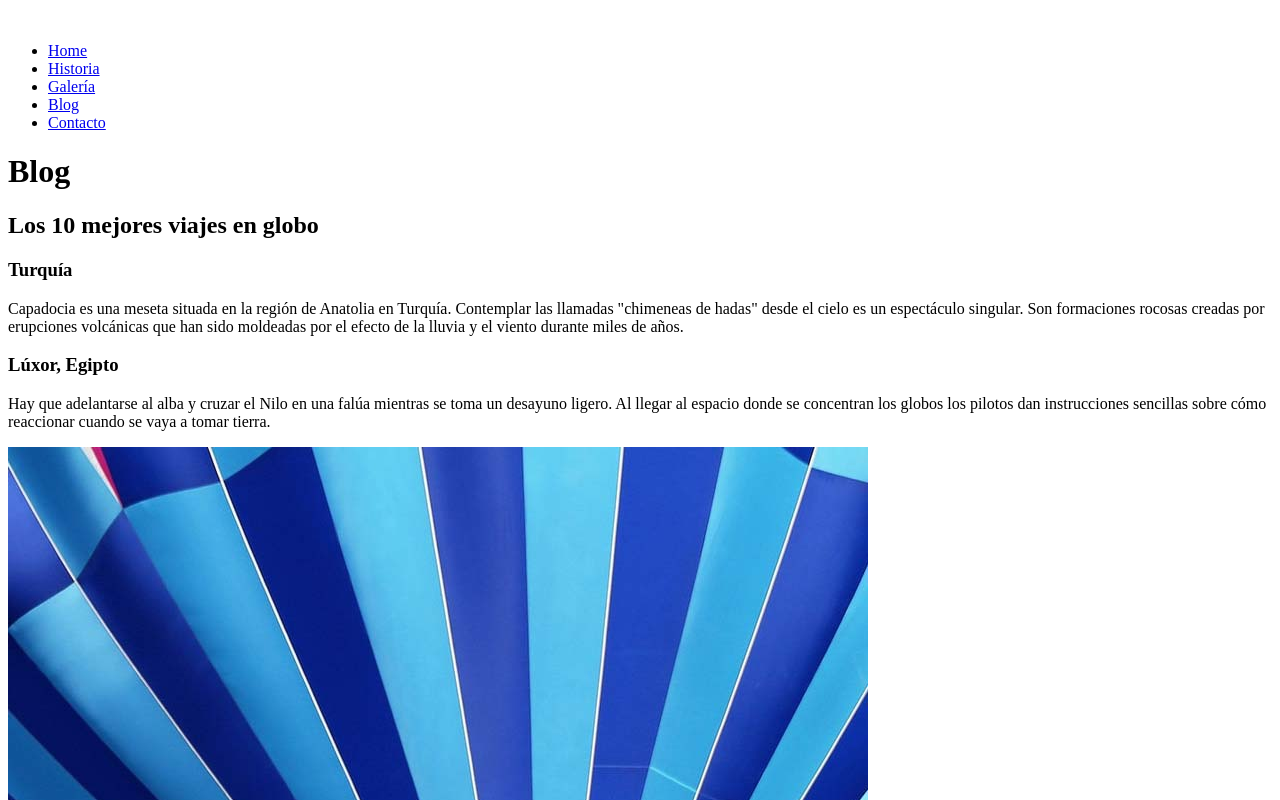
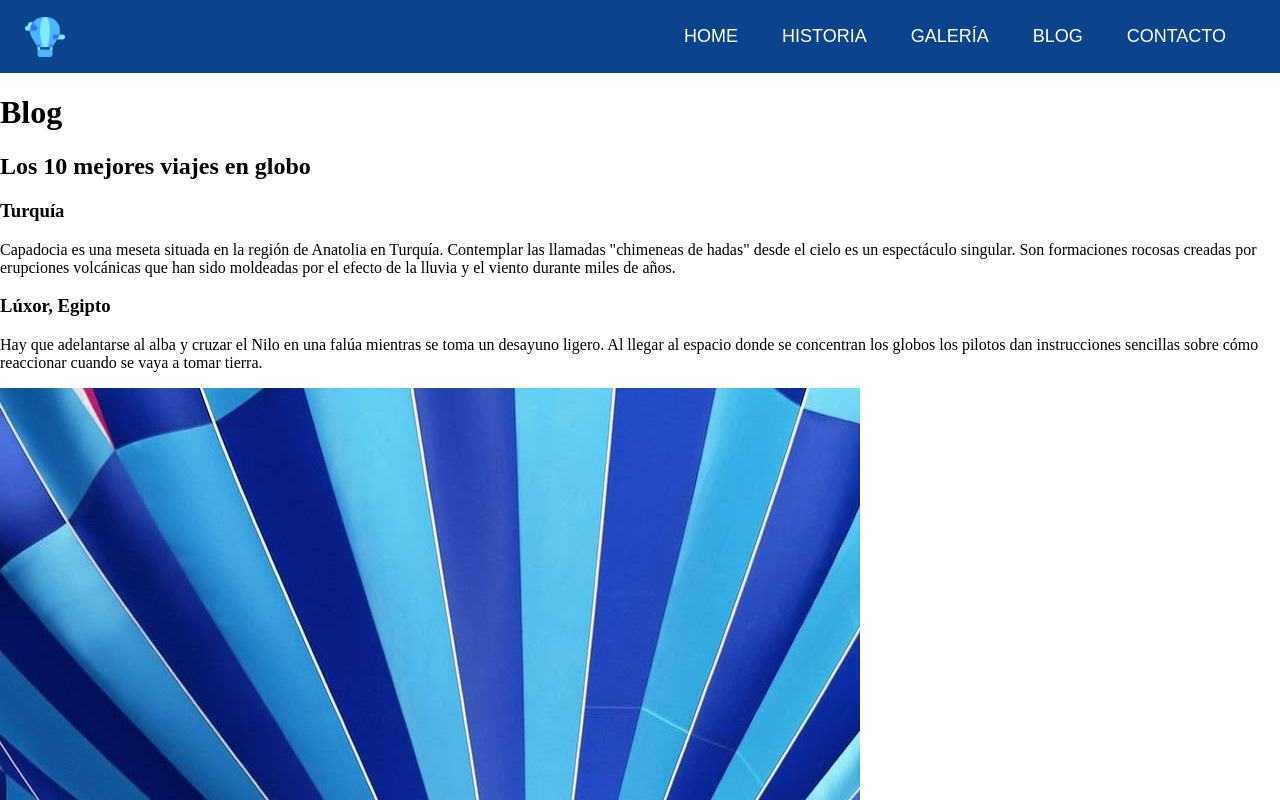
Before and after one commit to NataliaEspina/globos_aerostaticos, a plain HTML site: page pages/blog.html in a window 1280 px wide. Shown: the top 800 px of the page. Drawn offline with Linux system fonts and the light colour scheme.

Commit message:
Blog CSS Menú/Footer

```diff
--- a/pages/blog.html
+++ b/pages/blog.html
@@ -4,28 +4,19 @@
     <meta charset="UTF-8">
     <meta http-equiv="X-UA-Compatible" content="IE=edge">
     <meta name="viewport" content="width=device-width, initial-scale=1.0">
-    <title>Document</title>
+    <title>Globos Aerostáticos</title>
+    <link rel="stylesheet" href="../estilos/style.css">
 </head>
 <body>
     <header>
-        <nav>
-            <img src="./resources/logo.png" alt="">
-            <ul>
-                <li>
-                    <a href="../index.html">Home</a>
-                </li>
-                <li>
-                    <a href="../pages/historia.html">Historia</a>
-                </li>
-                <li>
-                    <a href="../pages/galeria.html">Galería</a>
-                </li>
-                <li>
-                    <a href="../pages/blog.html">Blog</a>
-                </li>
-                <li>
-                    <a href="../pages/contacto.html">Contacto</a>
-                </li>
+        <nav class="menu">
+            <img class="menu__logo" src="../resources/logo.png" alt="">
+            <ul class="menu__lista">
+                <li><a href="../index.html">Home</a></li>
+                <li><a href="../pages/historia.html">Historia</a></li>
+                <li><a href="../pages/galeria.html">Galería</a></li>
+                <li><a href="../pages/blog.html">Blog</a></li>
+                <li><a href="../pages/contacto.html">Contacto</a></li>
             </ul>
         </nav>
     </header>
@@ -40,20 +31,22 @@
             <img src="../resources/foto_08.jpg" alt="">
         </div>
     </main>
-    <footer>
-        <p>Viví una experiencia única</p>
+    <footer class="pie">
+        <p class="pie__texto">Viví una experiencia única</p>
+        <div class="pie__redes">
             <a href="https://www.instagram.com/">
-            <img src="../resources/instagram.png" alt="">
+                <img class="pie__imagenes" src="../resources/instagram.png" alt="">
             </a>
             <a href="https://es-la.facebook.com/">
-            <img src="../resources/facebook.png" alt="">
+                <img class="pie__imagenes" src="../resources/facebook.png" alt="">
             </a>
             <a href="https://www.youtube.com/">
-            <img src="../resources/youtube.png" alt="">
+                <img class="pie__imagenes" src="../resources/youtube.png" alt="">
             </a>
             <a href="https://www.whatsapp.com/?lang=es">
-            <img src="../resources/whatsapp.png" alt="">
+                <img class="pie__imagenes" src="../resources/whatsapp.png" alt="">
             </a>
+        </div>
     </footer>
 </body>
 </html>
```
Lines whose indentation alone changed are shown as unchanged.
